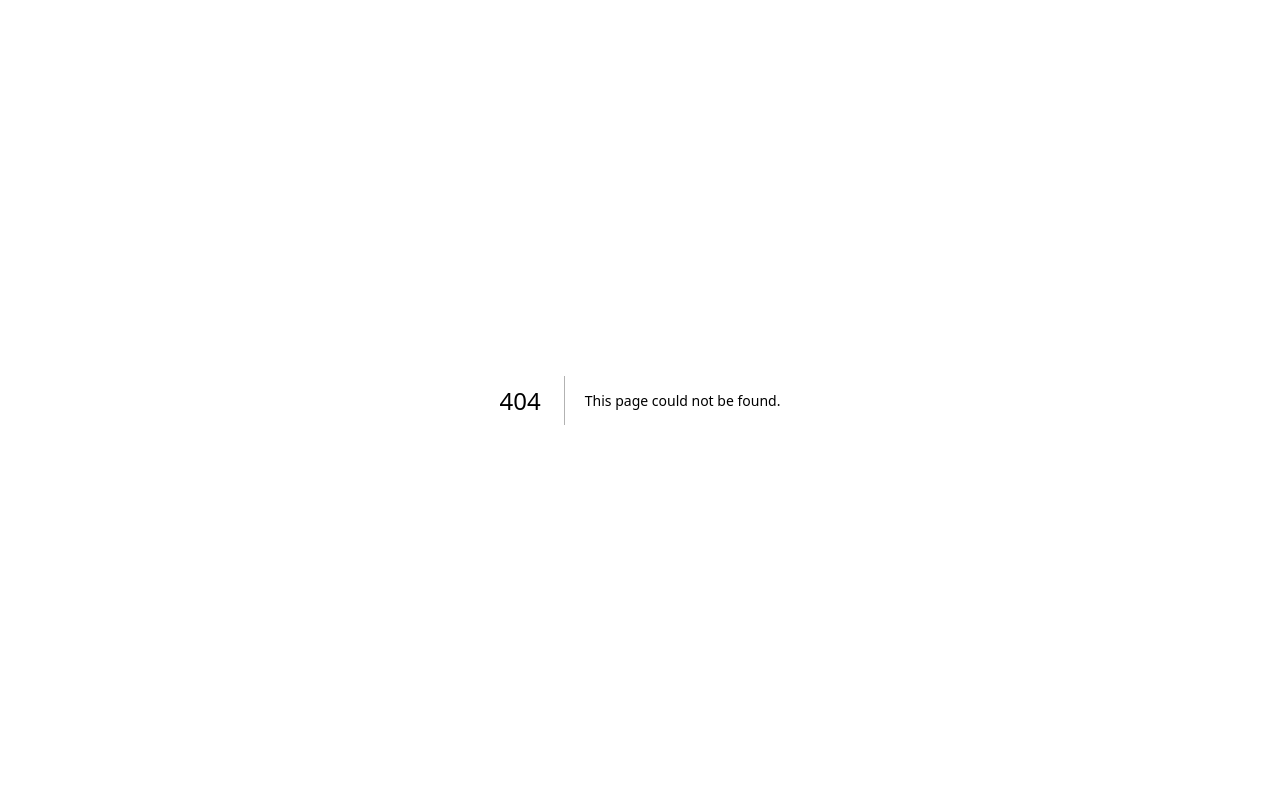
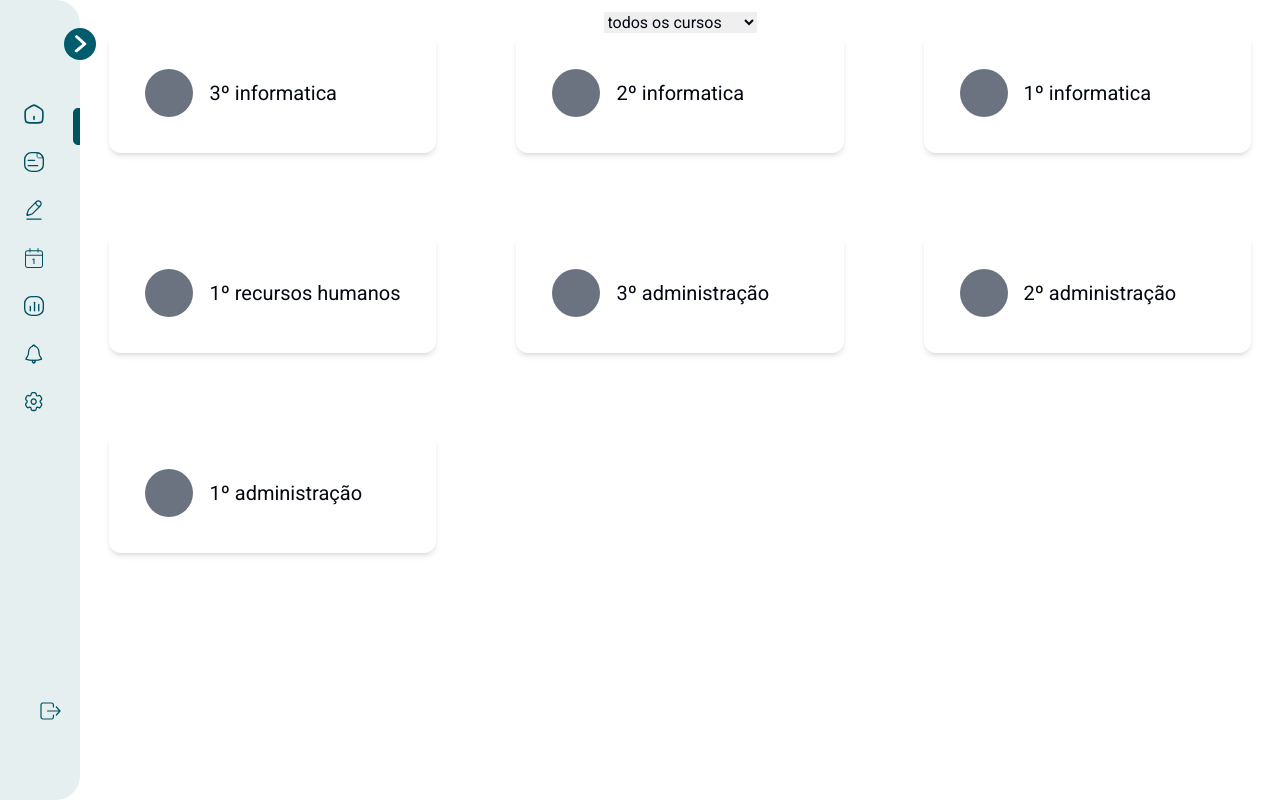
Before and after one commit to TCC-GINTEC/GINTEC-FRONT, a Next.js app: page /salas in a window 1280 px wide. Before the commit this address had no page. Built offline with nearby package versions, Linux system fonts and the light colour scheme.

Commit message:
animação de navegação sidebar

```diff
--- /dev/null
+++ b/src/app/(logado)/cadastros/page.jsx
@@ -0,0 +1,7 @@
+export default function a(){
+  return(
+    <div>
+      a
+    </div>
+  )
+}
--- /dev/null
+++ b/src/app/(logado)/configuracao/page.jsx
@@ -0,0 +1,7 @@
+export default function a(){
+  return(
+    <div>
+      a
+    </div>
+  )
+}
--- /dev/null
+++ b/src/app/(logado)/home/page.jsx
@@ -0,0 +1,7 @@
+export default function a(){
+  return(
+    <div>
+      a
+    </div>
+  )
+}
--- /dev/null
+++ b/src/app/(logado)/notificacao/page.jsx
@@ -0,0 +1,7 @@
+export default function a(){
+  return(
+    <div>
+      a
+    </div>
+  )
+}
--- /dev/null
+++ b/src/app/(logado)/sala/page.jsx
@@ -0,0 +1,7 @@
+export default function a(){
+  return(
+    <div>
+      a
+    </div>
+  )
+}
--- /dev/null
+++ b/src/app/(logado)/salas/page.jsx
@@ -0,0 +1,100 @@
+"use client";
+import { useState } from "react";
+
+export default function Salas() {
+  const [linhas, setLinhas] = useState([]);
+  const [retornoApi, setRetornoApi] = useState([
+    {
+      id: 1,
+      curso: 'informatica',
+      serie: 3,
+      alunos: [],
+      pda: [],
+      data: [],
+    },
+    {
+      id: 2,
+      curso: 'informatica',
+      serie: 2,
+      alunos: [],
+      pda: [],
+      data: [],
+    },
+    {
+      id: 3,
+      curso: 'informatica',
+      serie: 1,
+      alunos: [],
+      pda: [],
+      data: [],
+    },
+    {
+      id: 4,
+      curso: 'recursos humanos',
+      serie: 1,
+      alunos: [],
+      pda: [],
+      data: [],
+    },
+    {
+      id: 6,
+      curso: 'administração',
+      serie: 3,
+      alunos: [],
+      pda: [],
+      data: [],
+    },
+    {
+      id: 8,
+      curso: 'administração',
+      serie: 2,
+      alunos: [],
+      pda: [],
+      data: [],
+    },
+    {
+      id: 9,
+      curso: 'administração',
+      serie: 1,
+      alunos: [],
+      pda: [],
+      data: [],
+    }
+  ]);
+
+  function handleFiltroCursos(e) {
+    const filtroCurso = retornoApi.filter(element => element.curso === e.target.value);
+    setLinhas(filtroCurso);
+  }
+
+  const uniqueCursos = [...new Set(retornoApi.map(data => data.curso))];
+
+  return (
+    <>
+      <select name="" id="" onChange={(e) => handleFiltroCursos(e)}>
+        <option value="">todos os cursos</option>
+        {uniqueCursos.map((curso, index) => (
+          <option key={index} value={curso}>{curso}</option>
+        ))}
+      </select>
+
+      <div className='grid grid-cols-3 gap-20'>
+        {linhas.length > 0 ? (
+          linhas.map((data, index) => (
+            <div key={index} className='flex items-center rounded-xl gap-4 p-9 shadow-md'>
+              <div className="w-4 bg-gray-500 rounded-full p-6"></div>
+              <h1 className='text-xl'>{data.serie}º {data.curso}</h1>
+            </div>
+          ))
+        ) : (
+          retornoApi.map((data, index) => (
+            <div key={index} className='flex items-center rounded-xl gap-4 p-9 shadow-md'>
+              <div className="w-4 bg-gray-500 rounded-full p-6"></div>
+              <span className='text-xl'>{data.serie}º {data.curso}</span>
+            </div>
+          ))
+        )}
+      </div>
+    </>
+  );
+}
--- a/src/app/globals.css
+++ b/src/app/globals.css
@@ -154,3 +154,63 @@ img {
 }
 
 /* para quando clicar em outros dias : rgb(162, 223, 240) */
+
+
+/* posicao da retangulo no sidebar */
+.position-active-0{
+  top:-10px;
+}
+
+.position-active-um{
+  top: 41px;
+}
+
+.position-active-dois{
+  top: 94px;
+}
+
+.position-active-tres{
+  top: 144px;
+}
+
+.position-active-quatro{
+  top: 197px;
+}
+
+.position-active-cinco{
+  top: 253px;
+}
+
+.position-active-seis{
+  top: 300px;
+}
+
+/* posicao da retangulo no sidebar quando ele não é ativado */
+
+
+.position-false-0{
+  top:-10px;
+}
+
+.position-false-um{
+  top: 36px;
+}
+
+.position-false-dois{
+  top: 86px;
+}
+
+.position-false-tres{
+  top: 135px;
+}
+
+.position-false-quatro{
+  top: 182px;
+}
+
+.position-false-cinco{
+  top: 230px;
+}
+.position-false-seis{
+  top: 278px;
+}
--- a/src/components/Sidebar/SideBar.jsx
+++ b/src/components/Sidebar/SideBar.jsx
@@ -1,26 +1,27 @@
-import { useEffect, useState } from 'react'
-import SideBarContainerItens from '@/components/Sidebar/SideBarContainerItens'
-import SideBarItem from '@/components/Sidebar/SideBarItem'
-import SideBarContainer from '@/components/Sidebar/SideBarContainer'
-import SideBarHead from '@/components/Sidebar/SideBarHead'
-import SideBarSection from '@/components/Sidebar/SideBarSection'
-import SideBarProfile from '@/components/Sidebar/SideBarProfile'
-import Link from 'next/link'
-import { usePathname } from 'next/navigation'
+import { useEffect, useState } from 'react';
+import SideBarContainerItens from '@/components/Sidebar/SideBarContainerItens';
+import SideBarItem from '@/components/Sidebar/SideBarItem';
+import SideBarContainer from '@/components/Sidebar/SideBarContainer';
+import SideBarHead from '@/components/Sidebar/SideBarHead';
+import SideBarSection from '@/components/Sidebar/SideBarSection';
+import Link from 'next/link';
+import { usePathname } from 'next/navigation';
+
+export default function SideBar({ className }) {
+    const [active, setActive] = useState(false);
+    const [Itens, setItens] = useState([]);
+    const pathname = usePathname();
+
+    function toggleSidebar() {
+        setActive(!active);
+
+    }
 
 
-export default function SideBar({ className }) {
-  const [active, setActive] = useState(false)
-  const [Itens, setItens] = useState([])
-  const pathname = usePathname()
-
-
-  function toggleSidebar() {
-    setActive(!active)
-  }
     useEffect(() => {
         handleGetItens();
-  }, [])
+    }, []);
+
     function handleGetItens() {
         const lst = [
             {
@@ -31,7 +32,7 @@ export default function SideBar({ className }) {
             {
                 text: "Organização das salas",
                 img: "./images/organizacao-sala-icon.svg",
-        link: "/organizacao-sala"
+                link: "/sala"
             },
             {
                 text: "Cadastros",
@@ -53,27 +54,34 @@ export default function SideBar({ className }) {
                 img: "./images/notificacao-icon.svg",
                 link: "/notificacao"
             },
-
             {
                 text: "Configuração",
                 img: "./images/configuracao-icon.svg",
                 link: "/configuracao"
             },
-    ]
+        ];
 
-    setItens(lst)
+        setItens(lst);
     }
+
     return (
         <SideBarContainer active={active} className={className}>
             <SideBarSection>
                 <SideBarHead Action={toggleSidebar} active={active} />
-        <SideBarContainerItens>
-          {Itens.map((item, index) => <Link className="w-full  text-[#005261] flex justify-between"  key={index} href={item.link}><SideBarItem  active={active} url={pathname} link={item.link} text={item.text} src={item.img} /></Link>)}
+                <SideBarContainerItens url={pathname} active={active}>
+                    {Itens.map((item, index) => (
+                        <Link className="w-full text-[#005261] flex justify-between" key={index} href={item.link}>
+                            <SideBarItem index={index} active={active} url={pathname} link={item.link} text={item.text} src={item.img} />
+                        </Link>
+                    ))}
                 </SideBarContainerItens>
             </SideBarSection>
             <div className='w-full flex justify-start pl-10 pb-20 text-[#005261]'>
-        <Link class="flex flex-row gap-2 items-center" href=''><img src="./images/sair-icon.svg" alt />{active ?'sair':''}</Link>
+                <Link className="flex flex-row gap-2 items-center" href=''>
+                    <img src="./images/sair-icon.svg" alt="" />
+                    {active ? 'sair' : ''}
+                </Link>
             </div>
         </SideBarContainer>
-  )
+    );
 }
--- a/src/components/Sidebar/SideBarContainerItens.jsx
+++ b/src/components/Sidebar/SideBarContainerItens.jsx
@@ -1,10 +1,80 @@
-const SideBarContainerItens = ({ children }) => {
+import React from "react";
+import "../../app/globals.css";
 
-    return (
-        <div className="space-y-3">
-            {children}
-        </div>
-    )
-}
+const SideBarContainerItens = ({ children, url,active }) => {
+  let positionClass = "";
+
+  if(active == true){
+    switch (url) {
+        case "/home":
+          positionClass = "position-active-0"; // Pode deixar vazio para posição padrão
+          break;
+        case "/sala":
+          positionClass = "position-active-um";
+          break;
+        case "/cadastros":
+          positionClass = "position-active-dois";
+          break;
+        case "/prazos":
+          positionClass = "position-active-tres";
+          break;
+        case "/ranking":
+          positionClass = "position-active-quatro";
+          break;
+        case "/notificacao":
+          positionClass = "position-active-cinco";
+          break;
+        case "/configuracao":
+          positionClass = "position-active-seis";
+          break;
+
+        default:
+          positionClass = ""; // Pode deixar vazio para posição padrão
+          break;
+      }
+    }else if(active == false){
+        switch (url) {
+            case "/home":
+              positionClass = "position-false-0"; // Pode deixar vazio para posição padrão
+              break;
+            case "/sala":
+              positionClass = "position-false-um";
+              break;
+            case "/cadastros":
+              positionClass = "position-false-dois";
+              break;
+            case "/prazos":
+              positionClass = "position-false-tres";
+              break;
+            case "/ranking":
+              positionClass = "position-false-quatro";
+              break;
+            case "/notificacao":
+              positionClass = "position-false-cinco";
+              break;
+            case "/configuracao":
+              positionClass = "position-false-seis";
+              break;
+
+            default:
+              positionClass = ""; // Pode deixar vazio para posição padrão
+              break;
+          }
+    }
+
+
+  return (
+    <div className="space-y-3 flex justify-between relative">
+      <div className="space-y-3">{children}</div>
+      <div className="relative w-[10px] min-h-full ">
+        <img
+          className={`absolute right-0 transition-all duration-500 ease-in-out ${positionClass}`}
+          src="images/retangulo-bg.svg"
+          alt=""
+        />
+      </div>
+    </div>
+  );
+};
 
 export default SideBarContainerItens;
--- a/src/components/Sidebar/SideBarItem.jsx
+++ b/src/components/Sidebar/SideBarItem.jsx
@@ -1,7 +1,9 @@
-export default function SideBarItem({ active, src, text, url, link }) {
+export default function SideBarItem({ active, src, text, url}) {
+
+
     return (
-        <button className={`w-full flex items-center p-2  ${ url === link?"bg-[url('/images/retangulo-bg.svg')] bg-no-repeat bg-right":""}`}
-        >
+        <button className={`w-full flex items-center p-2`}
+       >
             <img className="h-5 w-5" src={src} />
             <span className={`
             ml-3
```
Lines whose indentation alone changed are shown as unchanged.
